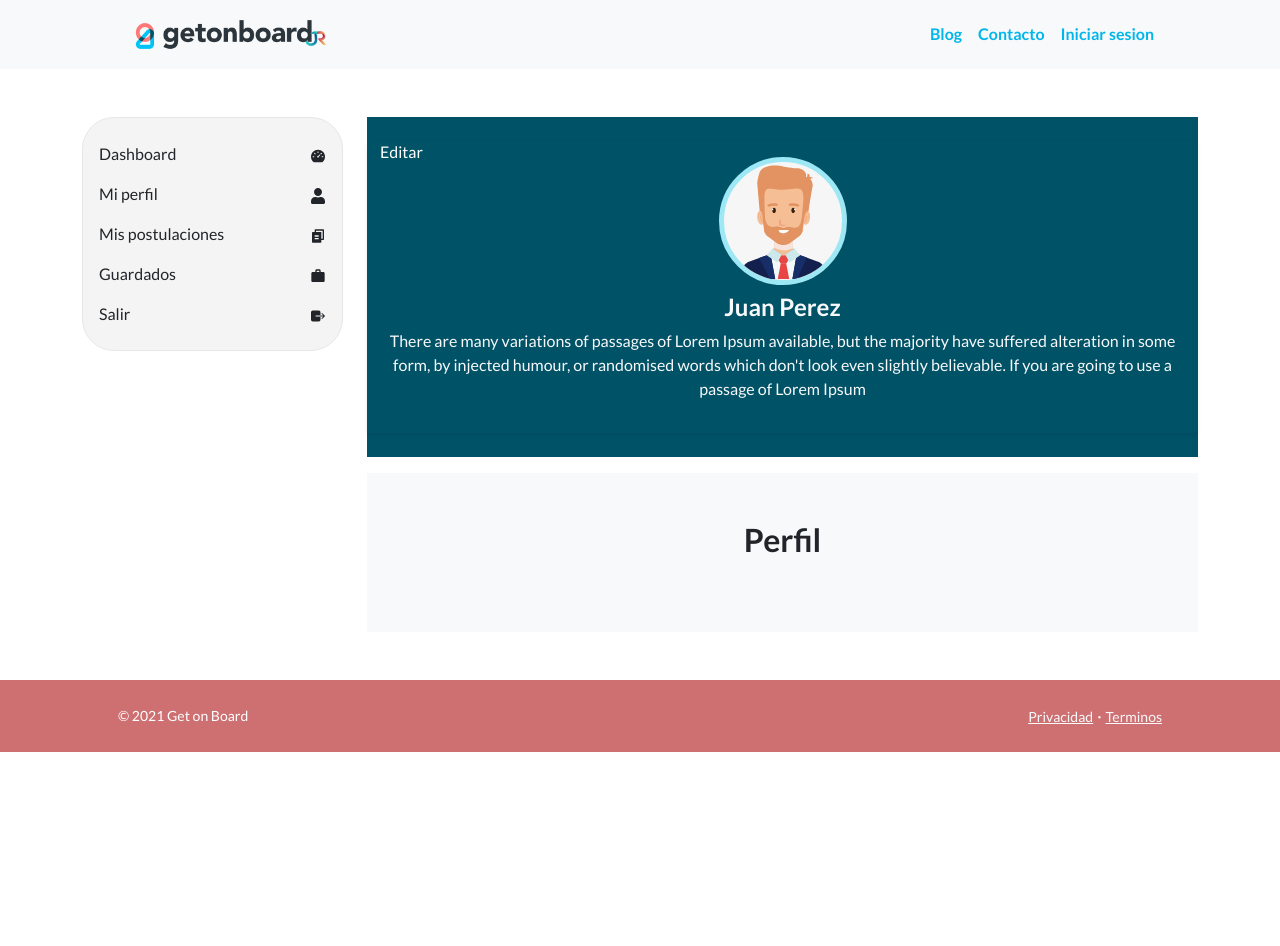
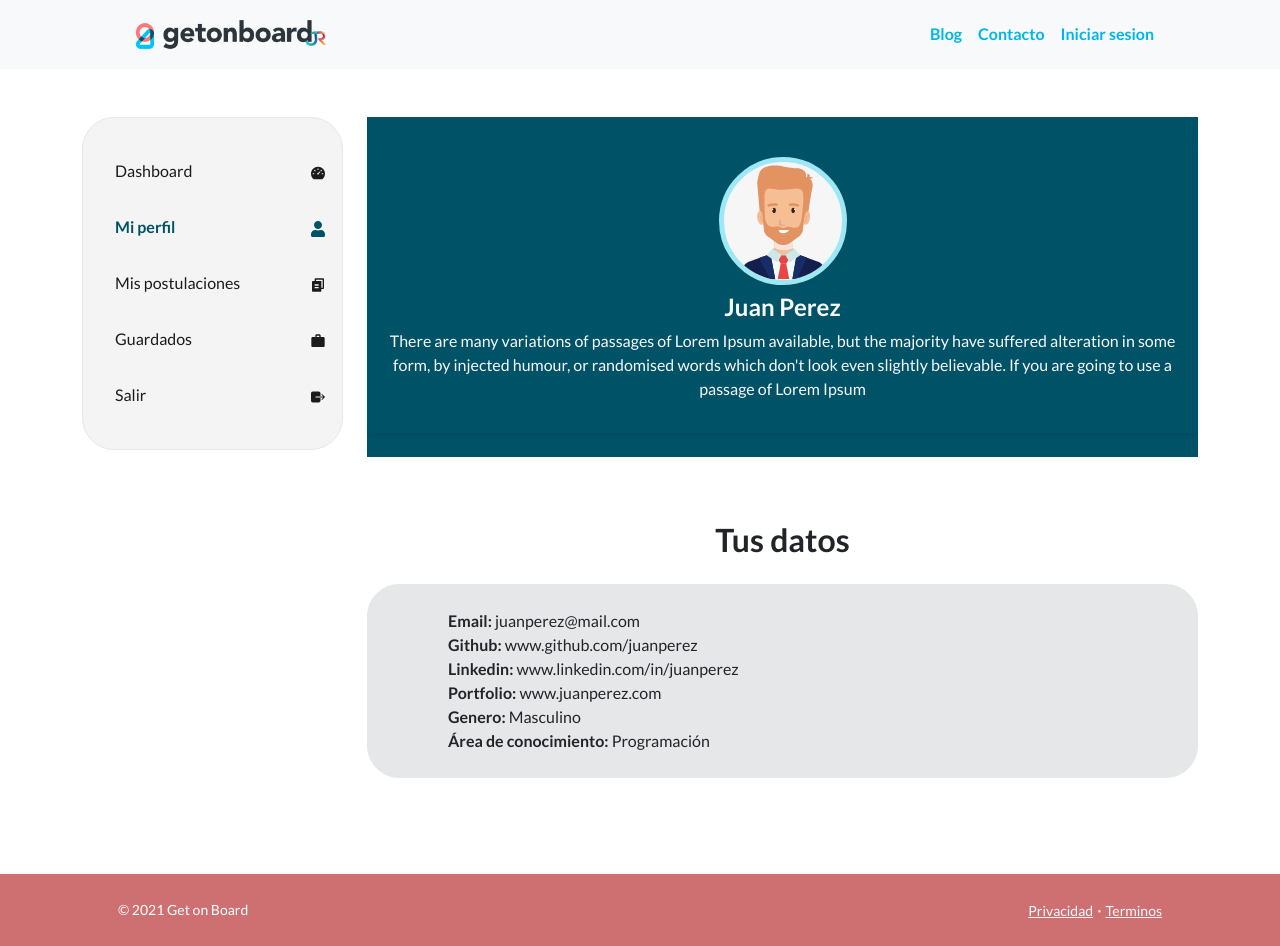
Before and after one commit to codechain-17/frontend, a React (Create React App) app: page /dashboard/1/perfil in a window 1280 px wide. Before the commit the page ends 800 px from the top, so only its background shows below. Built offline with nearby package versions, Linux system fonts and the light colour scheme.

Commit message:
user profile

```diff
--- a/src/components/Navbar/_navbar.scss
+++ b/src/components/Navbar/_navbar.scss
@@ -2,7 +2,8 @@
     color: $celeste !important;
     font-weight: bold;
     font-size: 1rem;
-
+     display: block;
+    width: auto;
     &:hover {
         background-color: rgba(177, 222, 230, 0.315);
         border-radius: 3px;
--- a/src/components/Profiles/Profile.js
+++ b/src/components/Profiles/Profile.js
@@ -11,7 +11,7 @@ const Profile = ({children}) => {
         <section className="py-5">
             <div className="container">
                 <div className="row">
-                    <Sidebar />
+                    <Sidebar id={id}/>
                     <div className="col-md-8 col-lg-9">
                         <div className="dashboard-area">
                             <ProfileHeader id={id} />
--- a/src/components/Profiles/ProfileHeader.js
+++ b/src/components/Profiles/ProfileHeader.js
@@ -70,9 +70,9 @@ const ProfileHeader = ({id}) => {
                             <div className="mb-3 profile">
                                 <div className="row">
                                     <div className="col-12">
-
-                                        <button className="position-absolute btn ml-3 mt-3 text-white">Editar</button>
-
+                                        {/* {
+                                            user && <button className="position-absolute btn ml-3 mt-3 text-white">Editar</button>
+                                        } */}
                                         <div className="col-12 ml-auto m-auto">
                                             <div className="p-3 my-4 rounded text-center shadow-sm">
 
--- a/src/components/Profiles/UserProfile/Dashboard.js
+++ b/src/components/Profiles/UserProfile/Dashboard.js
@@ -21,7 +21,7 @@ const Dashboard = () => {
             link: 'postulaciones',
             icon: <RiFileCopy2Fill/>,
             title: 'Postulaciones',
-            quantity: 2,
+            quantity: 0,
             id: id
         },
         {
--- a/src/components/Profiles/UserProfile/ProfileData.js
+++ b/src/components/Profiles/UserProfile/ProfileData.js
@@ -1,22 +1,30 @@
-import React from 'react'
+import React, { useState } from 'react'
 import { useParams } from 'react-router-dom'
 
 const ProfileData = () => {
+    const [values, setValues0] = useState({
+
+    })
     const {id} = useParams();
 
 
-    return (
-        <section className="py-5 bg-light" id="scroll-target" style={{backgroundColor: '#fff'}}>
-            <h2 className='text-center bold mb-4'>Perfil</h2>
-            <div className="container px-5">
 
 
+
+    return (
+        <section className="py-5">
+            <h2 className='text-center bold mb-4'>Tus datos</h2>
+            <div className="container px-5 profileData" >
                 <div className='row'>
-                    <div className='col-3'>
-
-                    </div>
-                    <div className='col-3'>
-
+                    <div className='col-12'>
+                        <ul className='py-4'>
+                            <li className='bold'>Email: <span>juanperez@mail.com</span></li>
+                            <li className='bold'>Github: <span>www.github.com/juanperez</span></li>
+                            <li className='bold'>Linkedin: <span>www.linkedin.com/in/juanperez</span></li>
+                            <li className='bold'>Portfolio: <span>www.juanperez.com</span></li>
+                            <li className='bold'>Genero: <span>Masculino</span></li>
+                            <li className='bold'>Área de conocimiento: <span>Programación</span></li>
+                        </ul>
                     </div>
                 </div>
             </div>
--- a/src/components/Profiles/UserProfile/_profileData.scss
+++ b/src/components/Profiles/UserProfile/_profileData.scss
@@ -1,21 +1,12 @@
-body {background-color:#163a63; color:#163a63; padding-top:15px;}
-
-.list-group {
-    box-shadow: 0px 11px 23px 5px rgba(0,0,0,0.34);
+.profileData {
+    border-radius: 2rem;
+    border: 1px solid #e6e7e9;
+    background-color: #e6e7e9;
+    ul {
+        list-style-type: none;
+        margin: 0;
+        span {
+            font-weight: normal;
+        }
+    }
 }
-
-.list-group-item {
-    background-color: rgba(255,255,255,0.7);
-    border:0;
-}
-
-.btn-toolbar {
-    margin-top:10px;
-}
-
-img {
-  float:left;
-  margin-right:15px;
-  height: 128px;
-  width: 128px;
-}
--- a/src/components/Sidebar/Sidebar.js
+++ b/src/components/Sidebar/Sidebar.js
@@ -7,19 +7,31 @@ import { RiFileCopy2Fill } from "react-icons/ri";
 import { IoExit } from "react-icons/io5";
 
 const Sidebar = ({id}) => {
+
+  const logOut = () => {
+    fetch("/api/logout", {
+      method: "GET",
+      headers: {
+        "Content-Type": "application/json",
+      },
+    }).then(() => {
+      window.location = "/";
+    });
+  };
+
     return (
         <div className="col-md-4 col-lg-3 pr-md-4">
             <ul className="sidebar__menu">
-              <li className="sidebar__item pl-md-2 pr-md-0">
-                <NavLink exact to={`/dashboard/${id}`} activeClassName="sidebar--sidebar--active" className='sidebar__link'>
-                  Dashboard
-                </NavLink>
-                  <span className='sidebar__icon'>
-                    <AiFillDashboard />
-                  </span>
+              <li className="sidebar__item">
+                <NavLink exact to={`/dashboard/${id}`} activeClassName="sidebar--active bold" className='sidebar__link'>
+                    Dashboard
+                    <span className='sidebar__icon'>
+                      <AiFillDashboard />
+                    </span>
+                  </NavLink>
               </li>
               <li className="sidebar__item">
-                <NavLink exact to={`/dashboard/${id}/perfil`} activeClassName="sidebar--active" className='sidebar__link'>
+                <NavLink exact to={`/dashboard/${id}/perfil`} activeClassName="sidebar--active  bold" className='sidebar__link'>
                   Mi perfil
                   <span className='sidebar__icon'>
                     <FaUser />
@@ -27,7 +39,7 @@ const Sidebar = ({id}) => {
                 </NavLink>
               </li>
               <li className="sidebar__item">
-                <NavLink exact to={`/dashboard/${id}/postulaciones`} activeClassName="sidebar--active" className='sidebar__link'>
+                <NavLink exact to={`/dashboard/${id}/postulaciones`} activeClassName="sidebar--active  bold" className='sidebar__link'>
                   Mis postulaciones
                   <span className='sidebar__icon'>
                     <RiFileCopy2Fill />
@@ -35,7 +47,7 @@ const Sidebar = ({id}) => {
                 </NavLink>
               </li>
               <li className="sidebar__item">
-                <NavLink exact to={`/dashboard/${id}/guardado`} activeClassName="sidebar--active" className='sidebar__link'>
+                <NavLink exact to={`/dashboard/${id}/guardado`} activeClassName="sidebar--active  bold" className='sidebar__link'>
                   Guardados
                   <span className='sidebar__icon'>
                     <MdOutlineWork />
@@ -43,12 +55,16 @@ const Sidebar = ({id}) => {
                 </NavLink>
               </li>
               <li className="sidebar__item">
-                <NavLink exact to='' activeClassName="sidebar--active" className='sidebar__link'>
+                <button
+                  className='sidebar__link border-0 '
+                  style={{backgroundColor: 'transparent'}}
+                  onClick={logOut}
+                  >
                   Salir
                   <span className='sidebar__icon'>
                     <IoExit />
                   </span>
-                </NavLink>
+                </button>
               </li>
             </ul>
         </div>
--- a/src/components/Sidebar/_sidebar.scss
+++ b/src/components/Sidebar/_sidebar.scss
@@ -5,7 +5,7 @@
 
     &__menu {
         border: 1px solid #e6e7e9;
-        padding: 1rem 0;
+        padding: 1.6rem 0;
         background-color: #f4f4f4;
         border-radius: 2rem;
         list-style-type: none;
@@ -14,6 +14,7 @@
     &__item {
         position: relative;
         padding: 0.5rem 1rem;
+        color: $black;
     }
 
     &__icon {
@@ -24,14 +25,19 @@
     &__link {
         text-decoration: none;
         color: inherit;
+        display: block;
+        padding: 0.5rem 1rem;
+        margin: 0;
         &:hover {
-            color: $white;
+            color: $btn-verde;
         }
     }
+    // &--width {
+    //     width: 100%;
+    //     padding: 0.5rem 1rem;
+    // }
 
     &--active, &__item:hover {
-        background-color: $btn-verde;
-        color: $white;
-        border-bottom: 1px solid #5a5a5a;
+        color: $btn-verde;
     }
 }
--- a/src/data/getData.js
+++ b/src/data/getData.js
@@ -14,3 +14,8 @@ export const jobsDataPerPage = async (page) => {
     const res = await axios.get(`https://www.getonbrd.com/api/v0/search/jobs?query=%22Sin%20experiencia%22&per_page=10&page=${page}`)
     return res.data
 }
+
+// export const userData = async (id) => {
+//     const res = await axios.get(`https://www.getonbrd.com/api/v0/search/jobs?query=%22Sin%20experiencia%22&per_page=10&page=${id}`)
+//     return res.data
+// }
--- a/src/styles/App.scss
+++ b/src/styles/App.scss
@@ -13,6 +13,7 @@
 @import '../components/Sidebar/sidebar';
 @import '../components/Profiles/userProfile';
 @import '../components/Profiles/JobProfile/bussnessProfile';
+@import '../components/Profiles/UserProfile/profileData';
 @import '../components/Search/search';
 
 * {
```
Also changed, not shown: src/components/Profiles/UserProfile/Postulaciones.js (added, +19 -0 lines).
